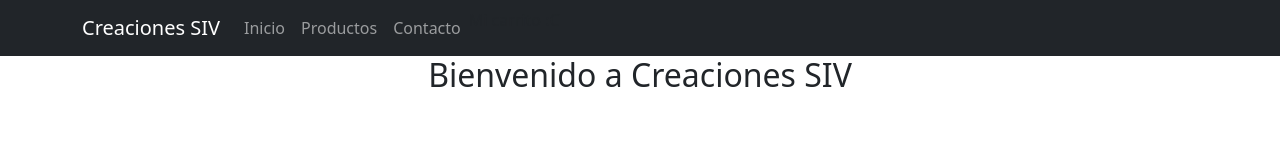
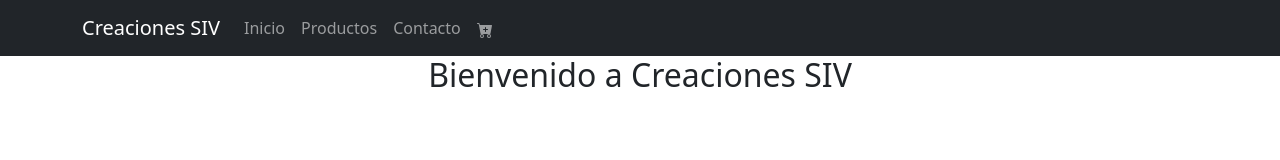
Before and after one commit to Ignacio-JL/SIVReact, a React (Create React App) app: page / in a window 1280 px wide. Shown: the top 160 px of the page. Built offline with nearby package versions, Linux system fonts and the light colour scheme.

Commit message:
clase4 navBar con icon

```diff
--- a/package.json
+++ b/package.json
@@ -10,6 +10,7 @@
     "react": "^17.0.2",
     "react-bootstrap": "^2.0.4",
     "react-dom": "^17.0.2",
+    "react-icons": "^4.3.1",
     "react-scripts": "5.0.0",
     "web-vitals": "^2.1.2"
   },
--- a/src/component/CartWidget.jsx
+++ b/src/component/CartWidget.jsx
@@ -1,8 +1,10 @@
 import React from 'react'
+import {BsCartPlusFill} from 'react-icons/bs'
+
 
 function CartWidget() {
     return (
-        <div>Mi carrito :C</div>
+        <BsCartPlusFill />
     )
 }
 
--- a/src/component/NavBar.jsx
+++ b/src/component/NavBar.jsx
@@ -11,7 +11,8 @@ function NavBar() {
                         <Nav.Link href="#home">Inicio</Nav.Link>
                         <Nav.Link href="#features">Productos</Nav.Link>
                         <Nav.Link href="#pricing">Contacto</Nav.Link>
-                        <CartWidget />
+                        <Nav.Link href="#"><CartWidget /></Nav.Link>
+
                     </Nav>
             </Container>
         </Navbar>
```
Also changed, not shown: 1 other file (tests, documents, lock files or other folders).
